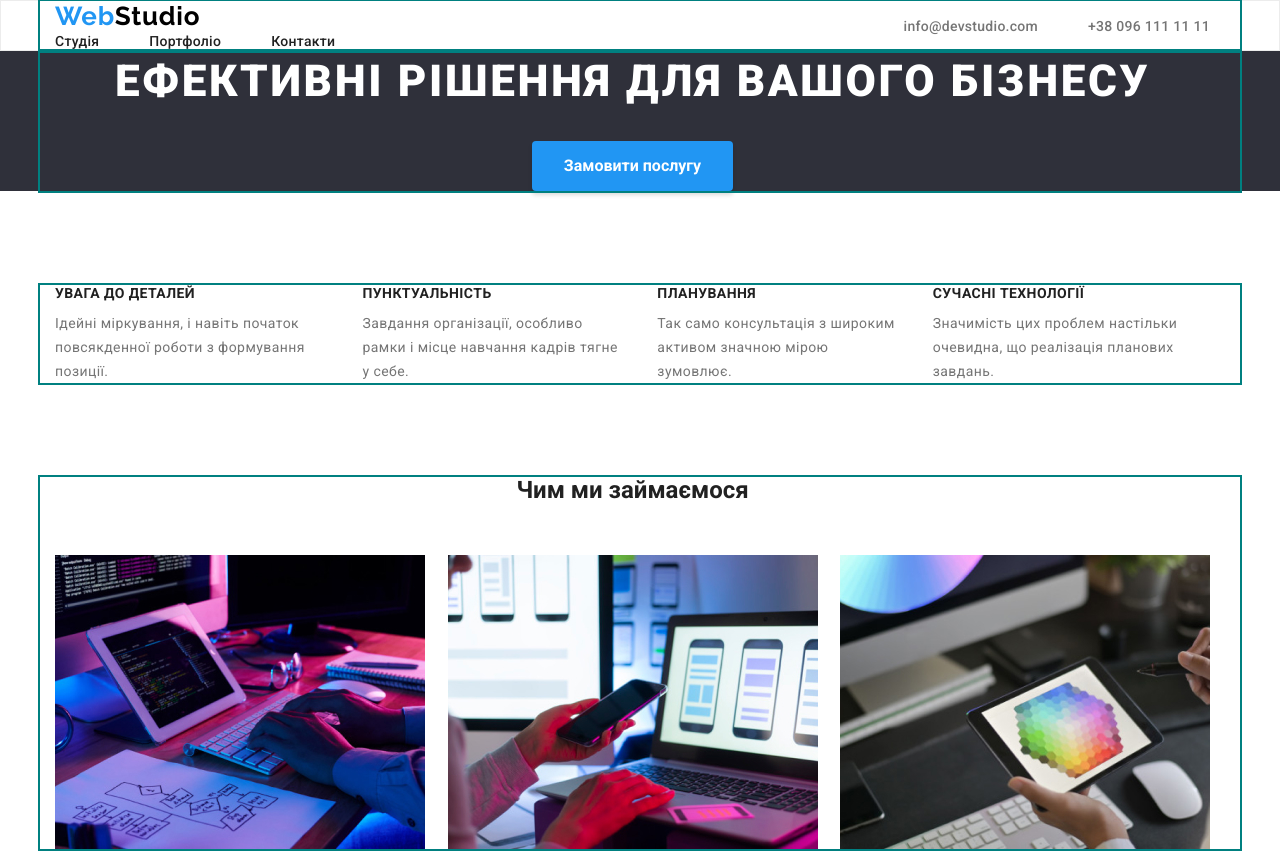
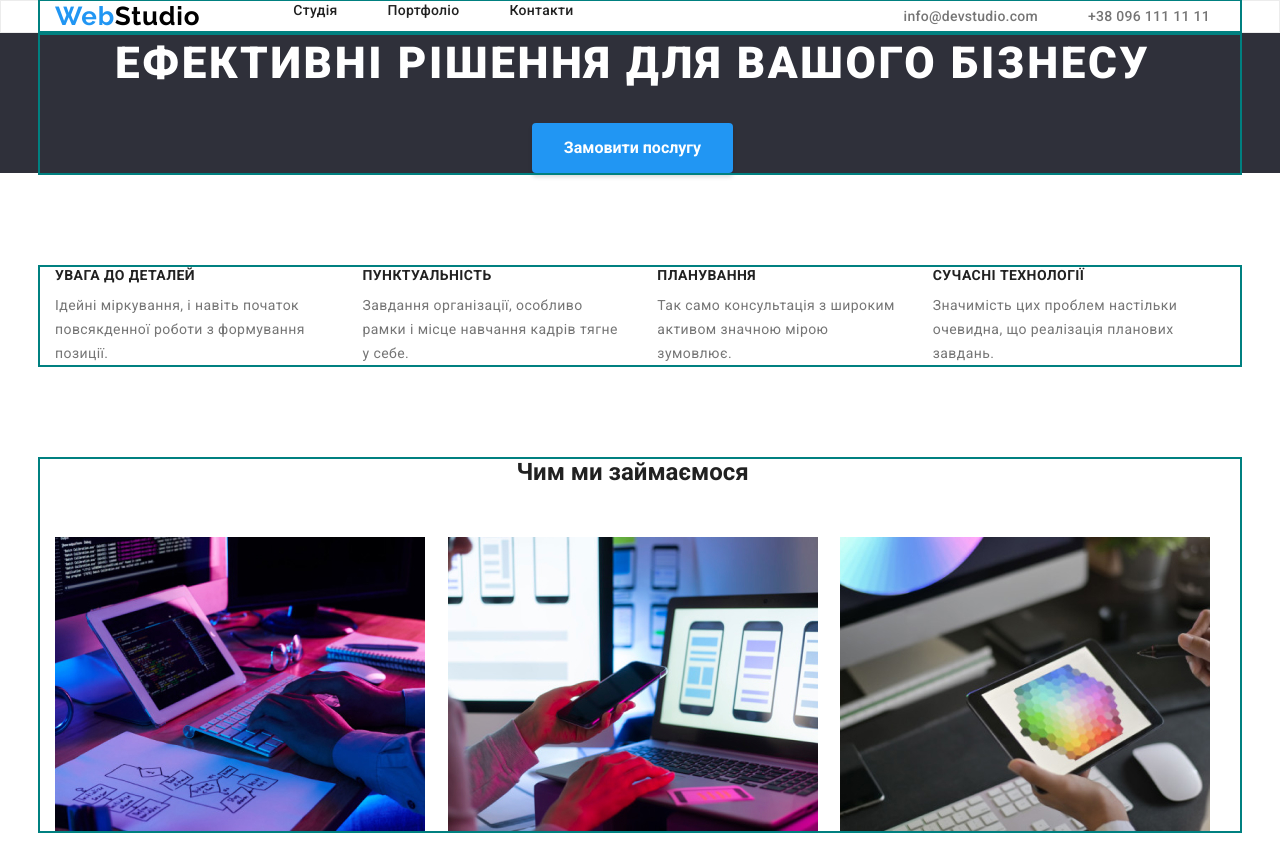
Before and after one commit to Saashimiii/goit-markup-hw-02, a plain HTML site: page index.html in a window 1280 px wide. Shown: the top 852 px of the page. Drawn offline with nearby package versions, Linux system fonts and the light colour scheme.

Commit message:
header error

```diff
--- a/css/style.css
+++ b/css/style.css
@@ -8,6 +8,7 @@ body {
 .page-header .container {
     display: flex;
     align-items: center;
+
 }
 
 .container {
@@ -41,6 +42,7 @@ a {
 
 .logo {
 
+
     font-family: 'Raleway';
     font-style: normal;
     font-weight: 700;
@@ -56,8 +58,16 @@ a {
 }
 
 /* Навігація  */
+
+nav {
+    display: flex;
+
+}
+
 .site-nav {
     display: flex;
+    margin-left: 93px;
+
 }
 
 
@@ -86,6 +96,7 @@ a {
 .contact {
     display: flex;
     margin-left: auto;
+
 }
 
 .contact .item+.item {
```
